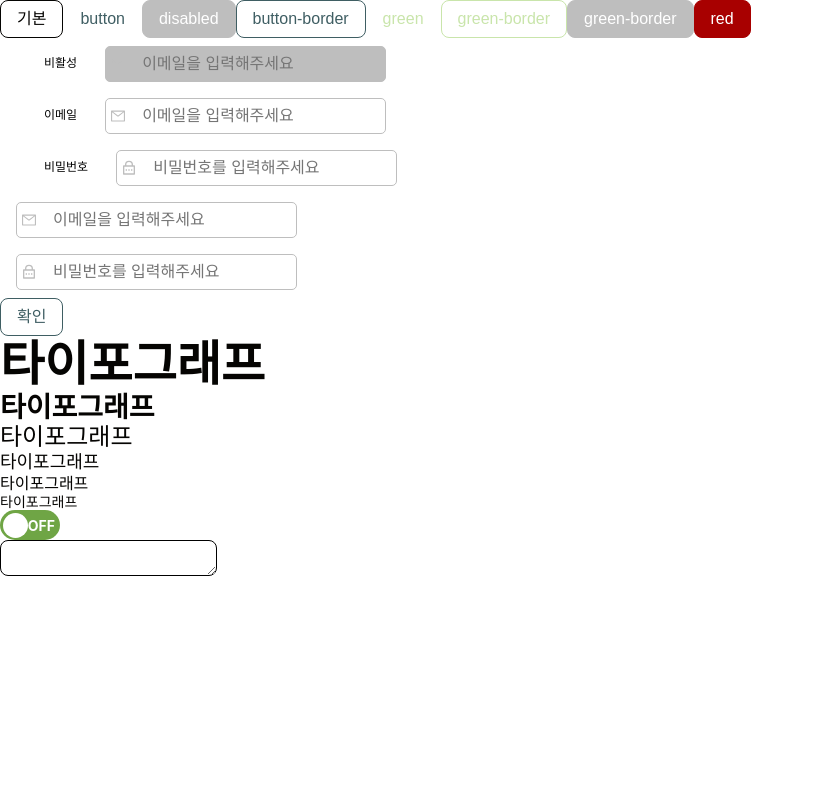
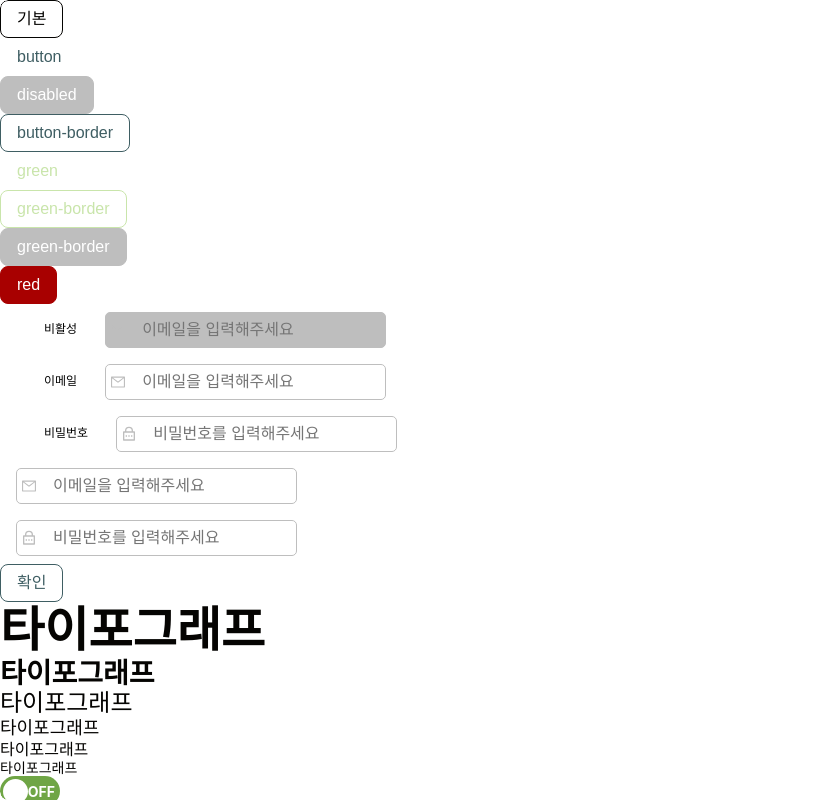
Before and after one commit to LEAFY-7/leafy-front, a React (Create React App) app: page / in a window 1280 px wide. Shown: the whole page, without its empty margins (0-814 px from the left). Built offline with nearby package versions, Linux system fonts and the light colour scheme.

Commit message:
Chore : Chnage unnecessary code

```diff
--- a/src/components/layout/MainLayout.tsx
+++ b/src/components/layout/MainLayout.tsx
@@ -1,10 +1,21 @@
 import React from "react";
 import { Outlet } from "react-router-dom";
+
+import Box from "@components/ui/Box";
 
 const MainLayout = () => {
   return (
     <>
-      <Outlet />
+      <Box display="flex" minHeight="100vh">
+        {/* Header */}
+
+        {/* Header */}
+        {/* main */}
+        <Box as="main" display="flex" overflow="hidden" minHeight="100vh">
+          <Outlet />
+        </Box>
+        {/* main */}
+      </Box>
     </>
   );
 };
--- a/src/index.tsx
+++ b/src/index.tsx
@@ -2,8 +2,8 @@ import React from "react";
 import ReactDOM from "react-dom/client";
 import { Provider } from "react-redux";
 
+import store from "@redux/store";
 import App from "./App";
-import store from "@redux/store";
 
 import reportWebVitals from "./reportWebVitals";
 
--- a/src/pages/Home/Page.tsx
+++ b/src/pages/Home/Page.tsx
@@ -9,6 +9,7 @@ import Typography from "@components/ui/Typograph";
 import Toggle from "@components/ui/Toggle";
 import Textarea from "@components/ui/Textarea";
 import useAutoResizeTextarea from "@hooks/useAutoResizeTextarea";
+import Box from "@components/ui/Box";
 
 /**
  * Page의 관심사 분리 예시 입니다.
@@ -39,8 +40,8 @@ const Home = () => {
     }
   };
   return (
-    <>
-      <Flex>
+    <Box direction="column">
+      <Flex direction="column">
         {/* 버튼 사용 예시 */}
         <Button variant="default">기본</Button>
         <Button variant="blue">button</Button>
@@ -122,6 +123,7 @@ const Home = () => {
             helperIcon={
               error ? <AiOutlineExclamationCircle /> : <HiOutlineCheckCircle />
             }
+            hookForm={false}
           />
 
           <Button variant="blue_border" type="submit">
@@ -148,7 +150,7 @@ const Home = () => {
 
         <Textarea value={value} ref={textareaRef} onChange={handleChange} />
       </Flex>
-    </>
+    </Box>
   );
 };
 
```
